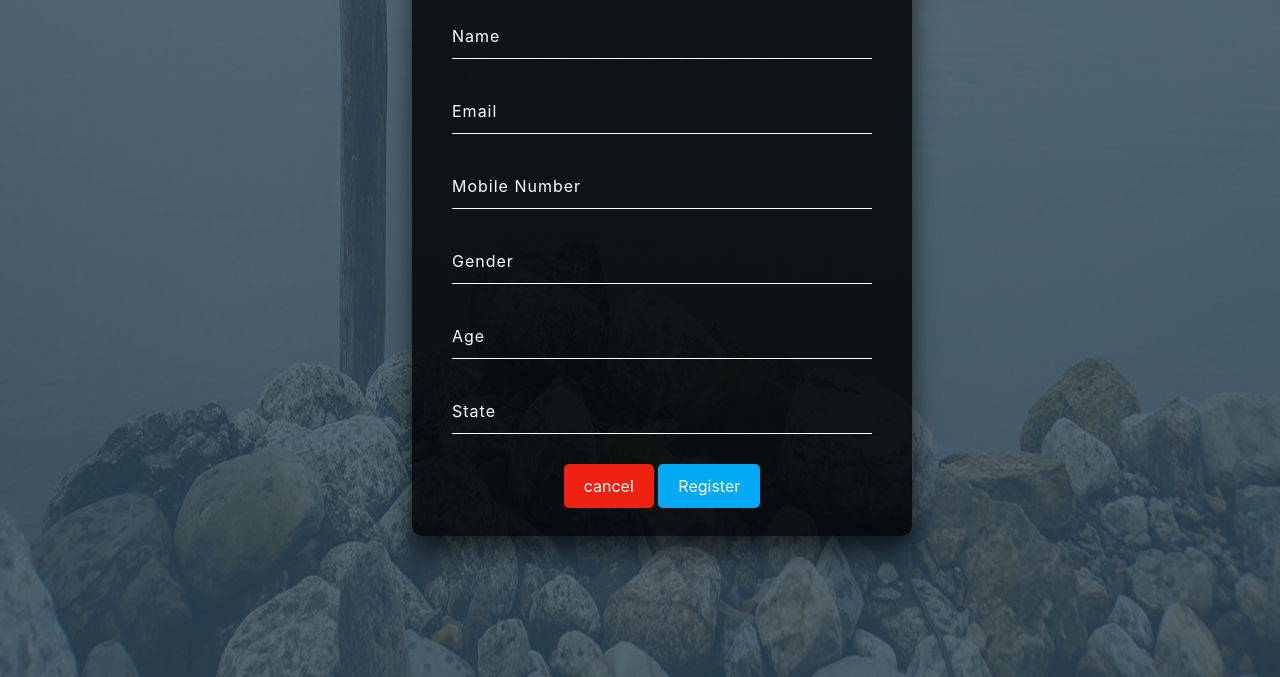
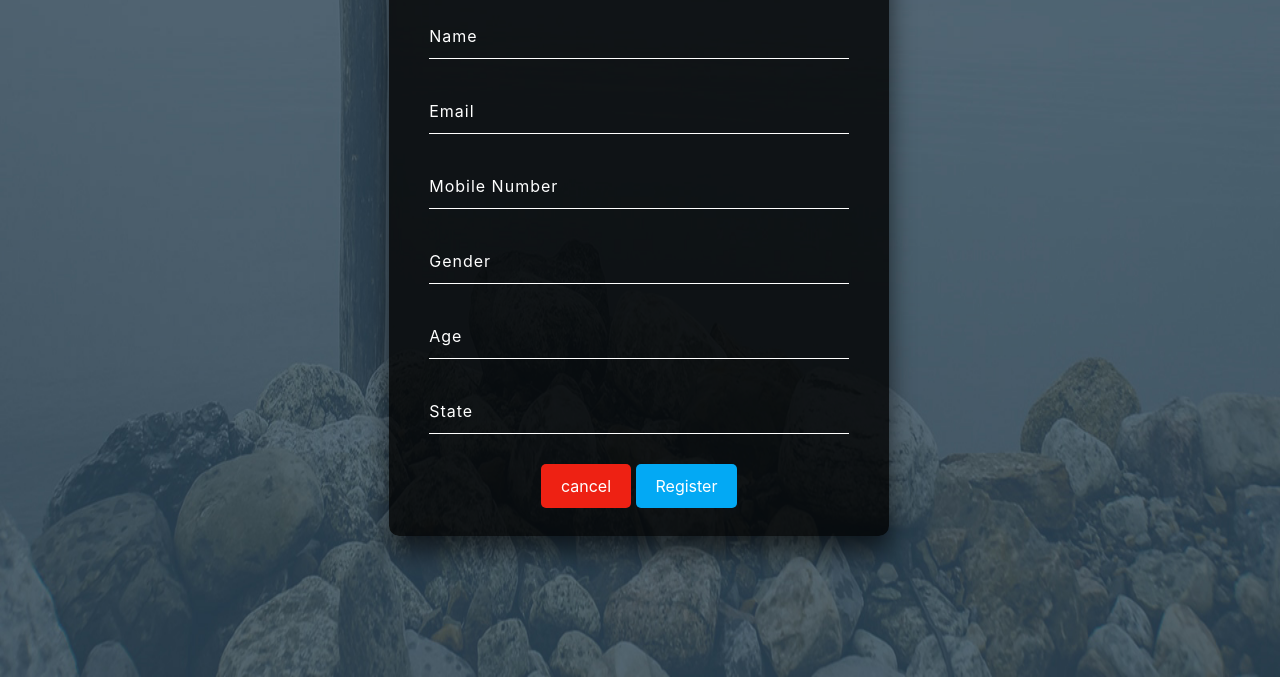
Before and after one commit to sssuhil3349/Register-Form, a plain HTML site: page index.html in a window 1280 px wide. Shown: the part 123-800 px from the top of the page. Drawn offline with Linux system fonts and the light colour scheme.

Commit message:
Update style.css

```diff
--- a/style.css
+++ b/style.css
@@ -18,7 +18,7 @@ body {
 .box {
 	position: absolute;
 	top: 6%;
-	left: 30%;
+	left: 28%;
 	padding: 40px;
 	width:500px;
 	height:630px;
```
